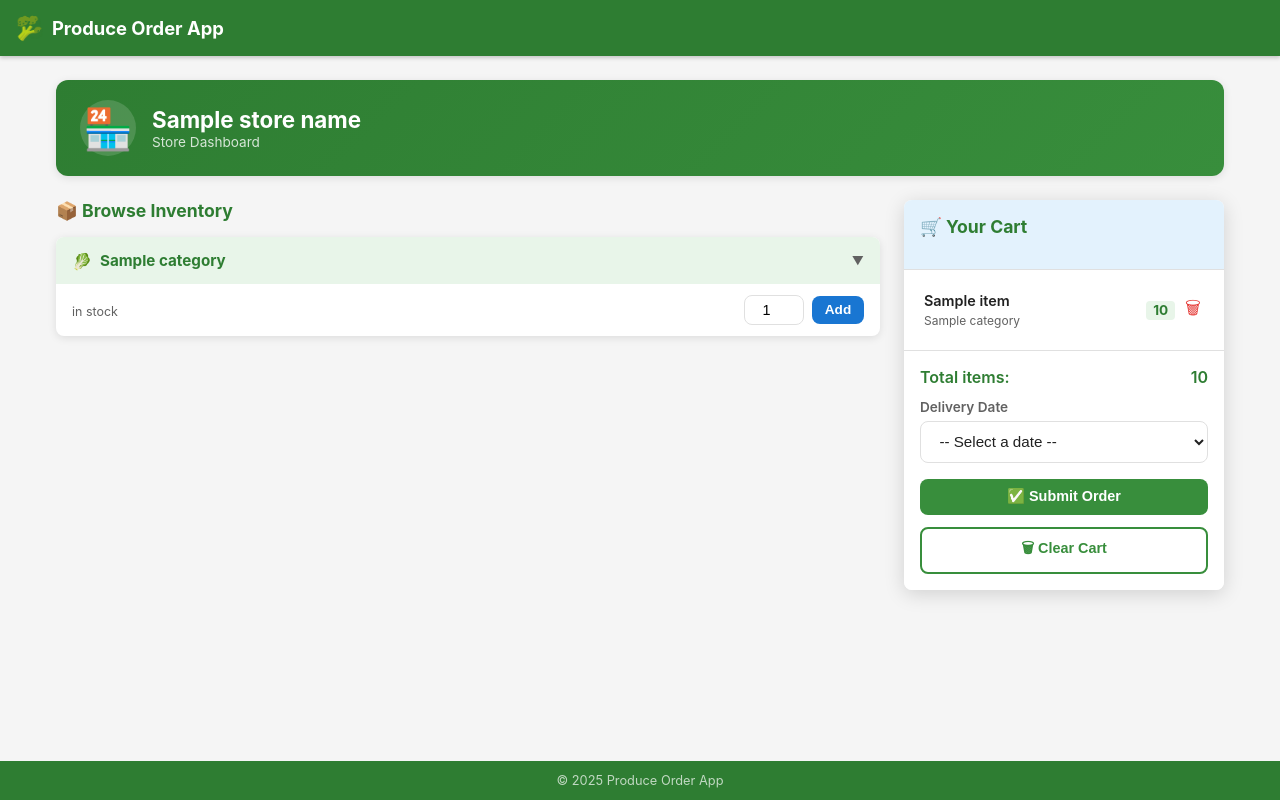
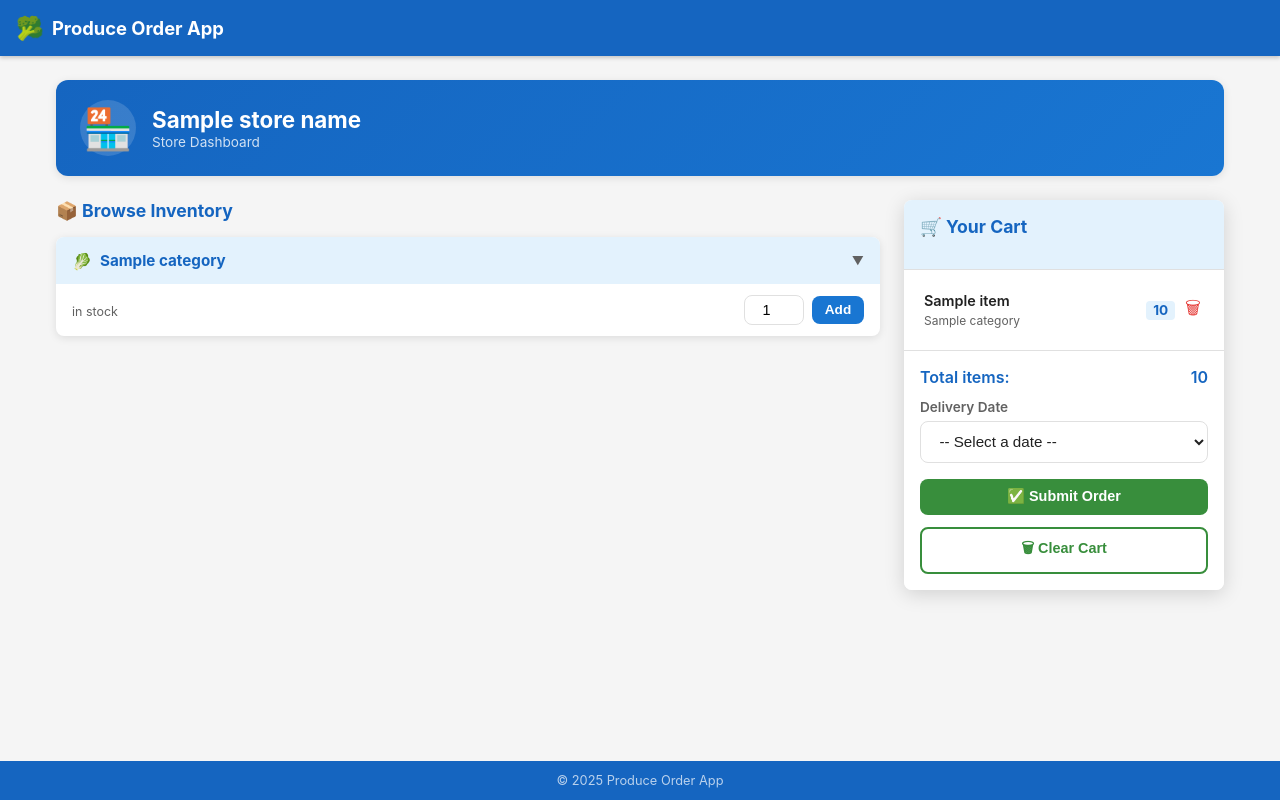
Before and after one commit to finiteg35/produceorderapp, a Flask app: template templates/dashboard.html in a window 1280 px wide. Run offline with Flask 3, Linux system fonts and the light colour scheme; the template is opened without the code that fills it: most values are stand-ins (such as "Sample title", 1, 10 or a date in 2020).

Commit message:
Change navbar and footer background color to blue

```diff
--- a/static/style.css
+++ b/static/style.css
@@ -49,7 +49,7 @@ img { max-width: 100%; }
 
 /* ---- Navbar ---- */
 .navbar {
-  background: var(--green-dark);
+  background: var(--blue-dark);
   color: #fff;
   padding: 0 1rem;
   height: 56px;
@@ -116,7 +116,7 @@ img { max-width: 100%; }
 
 /* ---- Footer ---- */
 .footer {
-  background: var(--green-dark);
+  background: var(--blue-dark);
   color: rgba(255,255,255,0.7);
   text-align: center;
   padding: 0.75rem;
@@ -202,7 +202,7 @@ img { max-width: 100%; }
 
 /* ---- Cart badge ---- */
 .cart-badge {
-  background: var(--green-dark);
+  background: var(--blue-dark);
   color: #fff;
   border-radius: 50%;
   width: 22px;
@@ -289,7 +289,7 @@ img { max-width: 100%; }
 
 .login-header h1 {
   font-size: 1.8rem;
-  color: var(--green-dark);
+  color: var(--blue-dark);
 }
 
 .login-subtitle {
@@ -308,7 +308,7 @@ img { max-width: 100%; }
 .dashboard-wrapper { width: 100%; }
 
 .store-header {
-  background: linear-gradient(135deg, var(--green-dark), var(--green));
+  background: linear-gradient(135deg, var(--blue-dark), var(--blue));
   color: #fff;
   border-radius: 12px;
   padding: 1.25rem 1.5rem;
@@ -364,7 +364,7 @@ img { max-width: 100%; }
   font-size: 1.1rem;
   font-weight: 700;
   margin-bottom: 1rem;
-  color: var(--green-dark);
+  color: var(--blue-dark);
 }
 
 .category-section {
@@ -380,17 +380,17 @@ img { max-width: 100%; }
   align-items: center;
   gap: 0.5rem;
   padding: 0.85rem 1rem;
-  background: var(--green-pale);
+  background: var(--blue-pale);
   cursor: pointer;
   user-select: none;
   transition: background var(--transition);
 }
-.category-header:hover { background: #dcedc8; }
+.category-header:hover { background: #e1f5fe; }
 
 .category-name {
   font-weight: 700;
   font-size: 0.95rem;
-  color: var(--green-dark);
+  color: var(--blue-dark);
   flex: 1;
 }
 
@@ -485,8 +485,8 @@ img { max-width: 100%; }
   gap: 0.4rem;
 }
 .cart-item-qty {
-  background: var(--green-pale);
-  color: var(--green-dark);
+  background: var(--blue-pale);
+  color: var(--blue-dark);
   font-weight: 700;
   border-radius: 4px;
   padding: 0.1rem 0.45rem;
@@ -516,7 +516,7 @@ img { max-width: 100%; }
   justify-content: space-between;
   font-weight: 600;
   margin-bottom: 0.75rem;
-  color: var(--green-dark);
+  color: var(--blue-dark);
 }
 
 /* ---- Cart toggle for mobile ---- */
@@ -578,8 +578,8 @@ img { max-width: 100%; }
   border-bottom: 1px solid var(--border);
 }
 .history-table th {
-  background: var(--green-pale);
-  color: var(--green-dark);
+  background: var(--blue-pale);
+  color: var(--blue-dark);
   font-weight: 700;
   font-size: 0.8rem;
   text-transform: uppercase;
@@ -589,8 +589,8 @@ img { max-width: 100%; }
 .history-table tr:hover td { background: #fafafa; }
 
 .tag {
-  background: var(--green-pale);
-  color: var(--green-dark);
+  background: var(--blue-pale);
+  color: var(--blue-dark);
   border-radius: 4px;
   padding: 0.1rem 0.4rem;
   font-size: 0.78rem;
```
